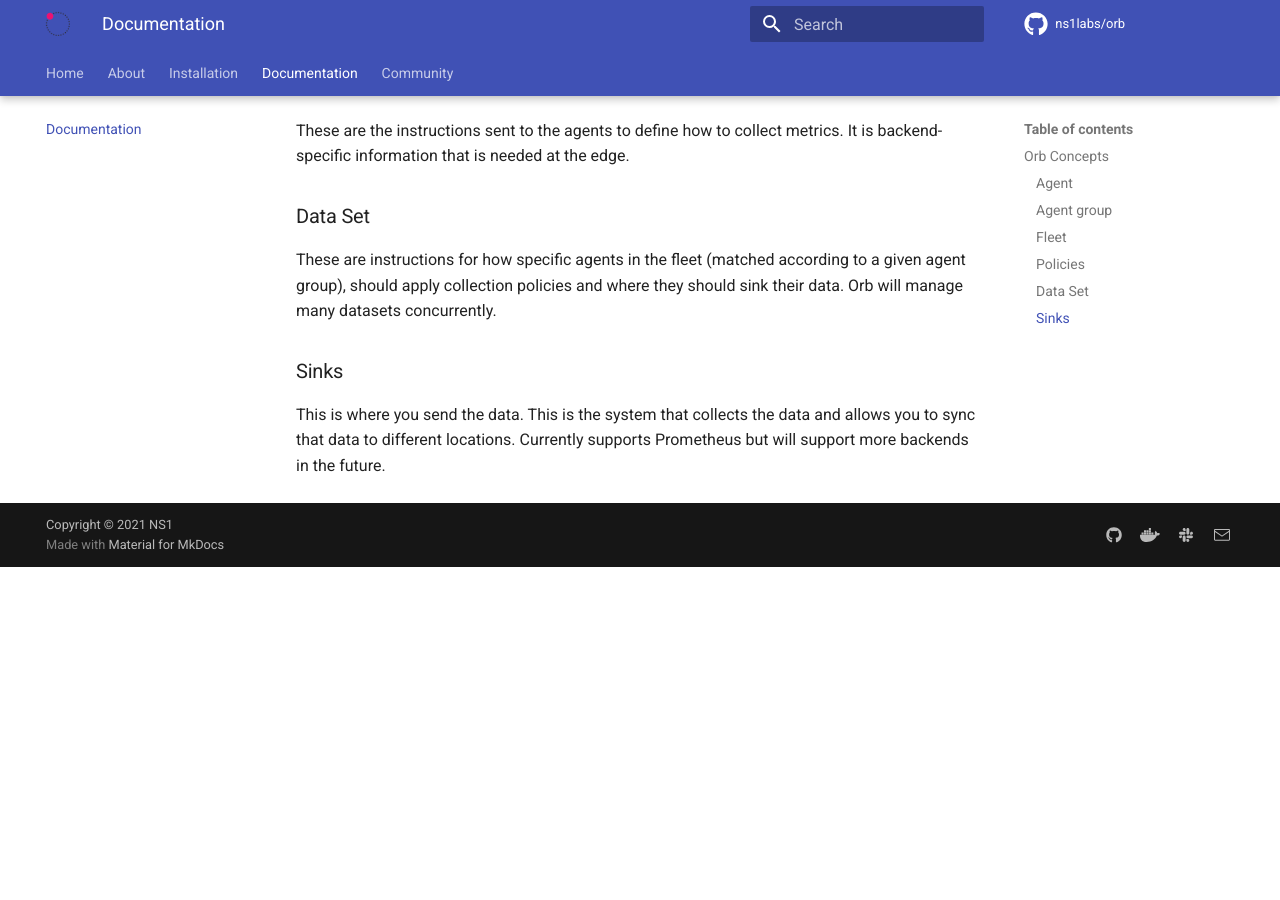
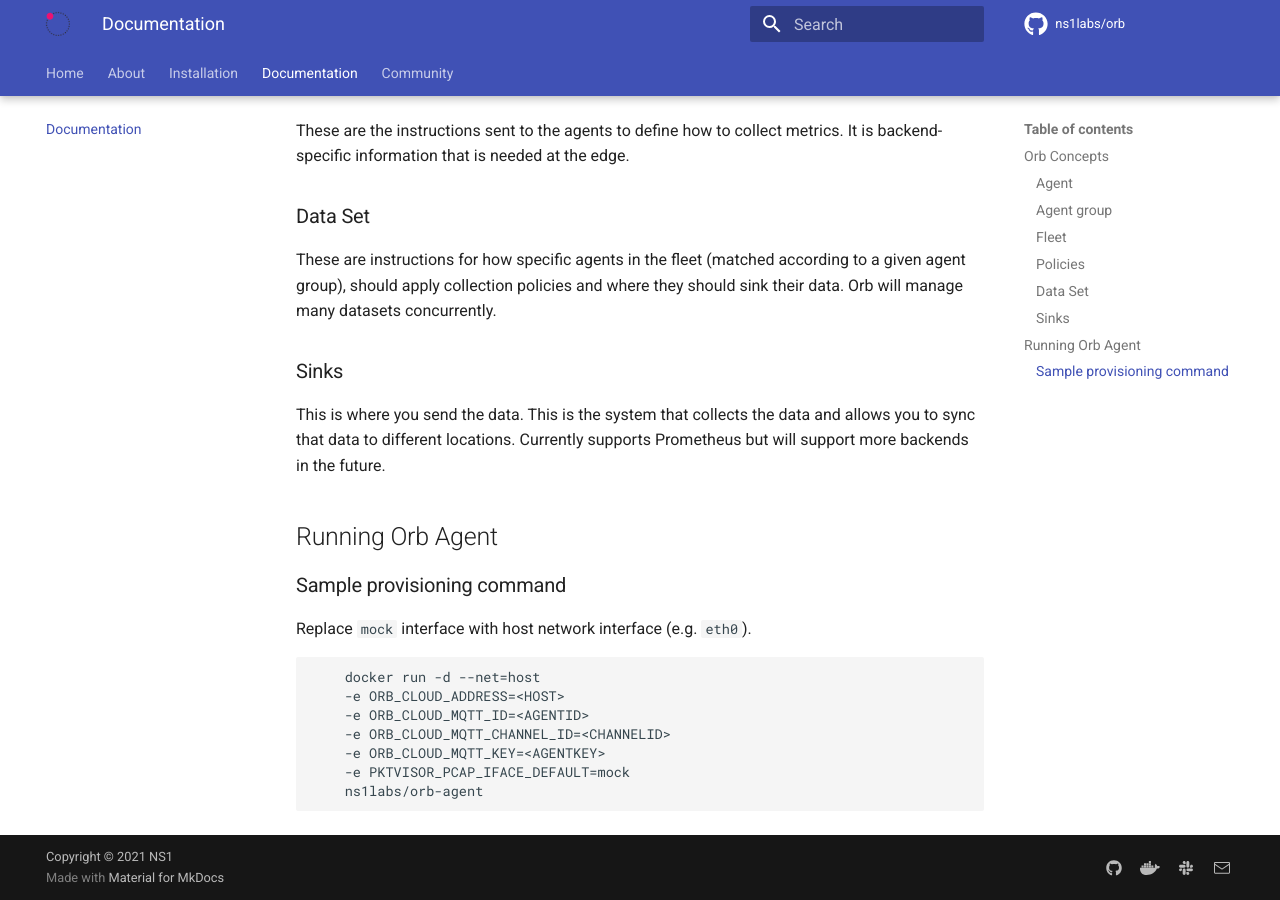
Before and after one commit to orb-community/orb-website, an MkDocs documentation site: the page built from docs/docs.md, in a window 1280 px wide and 900 px high, scrolled down 620 px. Built offline with MkDocs 1.6.1 and Material for MkDocs 9.7.7, drawn with Linux system fonts in a browser that asks for light colours; comment, search, counter and statistics services are not loaded; before the commit the page ends 1187 px from its top, so only the background shows below that.

Commit message:
running orb agent

```diff
--- a/docs/docs.md
+++ b/docs/docs.md
@@ -19,3 +19,15 @@
 
 ### Sinks
 This is where you send the data. This is the system that collects the data and allows you to sync that data to different locations. Currently supports Prometheus but will support more backends in the future.
+
+## Running Orb Agent
+### Sample provisioning command
+Replace `mock` interface with host network interface (e.g. `eth0`).
+
+        docker run -d --net=host
+        -e ORB_CLOUD_ADDRESS=<HOST>
+        -e ORB_CLOUD_MQTT_ID=<AGENTID>
+        -e ORB_CLOUD_MQTT_CHANNEL_ID=<CHANNELID>
+        -e ORB_CLOUD_MQTT_KEY=<AGENTKEY>
+        -e PKTVISOR_PCAP_IFACE_DEFAULT=mock
+        ns1labs/orb-agent
```
